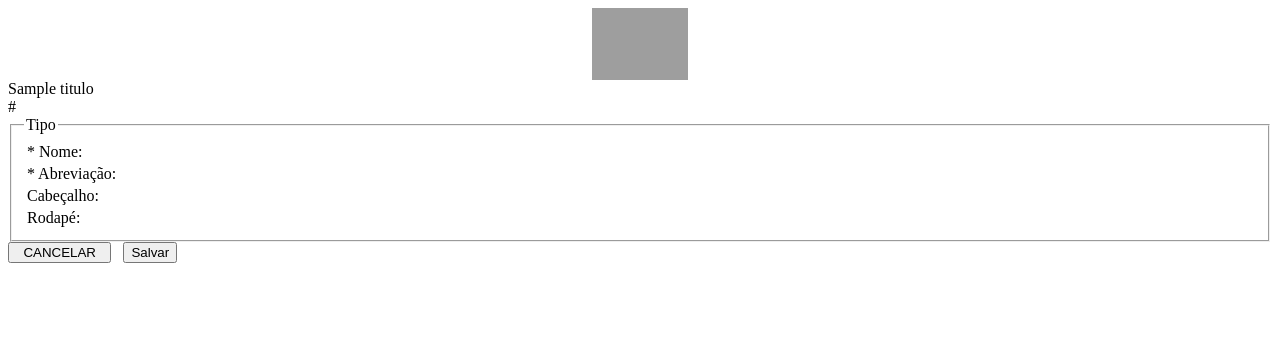
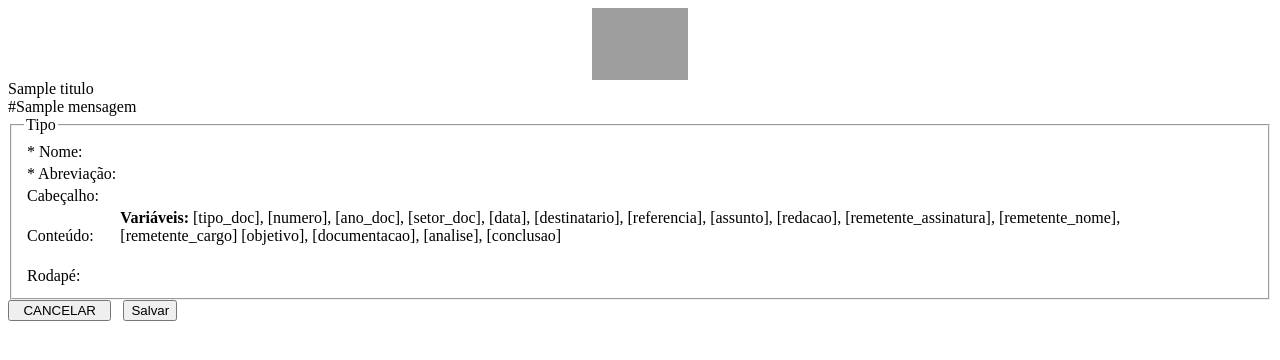
Before and after one commit to tarsodecastro/geradoc, a PHP site: template application/views/tipo/tipo_edit.php in a window 1280 px wide. Shown: the top 360 px of the page. Run offline with PHP 8.4, Linux system fonts and the light colour scheme; the template is opened without the code that fills it: most values are stand-ins (such as "Sample title", 1, 10 or a date in 2020); data that the repository does not hold is empty; some libraries are stand-ins or nearby versions; grey boxes are pictures that could not be loaded.

Commit message:
tipo, tipo_edit, campo_model

```diff
--- a/application/models/campo_model.php
+++ b/application/models/campo_model.php
@@ -133,6 +133,12 @@ function orgao($indice) {
     					'name' => 'campoCabecalho',
     					'id' => 'campoCabecalho',
     					'value' => $this->input->post('campoCabecalho'),
+    					'rows'  => '11',
+    			),
+    			'campoConteudo' => array(
+    					'name' => 'campoConteudo',
+    					'id' => 'campoConteudo',
+    					'value' => $this->input->post('campoConteudo'),
     					'rows'  => '11',
     			),
     			'campoRodape' => array(
--- a/application/views/tipo/tipo_edit.php
+++ b/application/views/tipo/tipo_edit.php
@@ -24,7 +24,25 @@
 
 		  	plugins: "preview image jbimages spellchecker textcolor table lists code",
 
-		  	toolbar: "bold italic underline strikethrough | fontsizeselect alignleft aligncenter alignright alignjustify | forecolor backcolor |subscript superscript removeformat | jbimages ",
+		  	toolbar: "bold italic underline strikethrough | alignleft aligncenter alignright alignjustify | forecolor backcolor |subscript superscript removeformat | preview code | fontsizeselect jbimages ",
+		  	statusbar : false,
+		   });
+
+    	 $("textarea#campoConteudo").tinymce({
+		      script_url : '<?php echo base_url(); ?>js/tinymce/tinymce.min.js',
+		      language : 'pt_BR',
+		  	  menubar : false,
+		  	  browser_spellcheck : true,
+		  	  forced_root_block : false, // <br />, para <p> deve ser comentado
+		  	  setup : function(ed){
+		  		ed.on('init', function() {
+		  			   this.getDoc().body.style.fontSize = '10.5pt';
+		  			});
+		  	},
+
+		  	plugins: "preview image jbimages spellchecker textcolor table lists code",
+
+		  	toolbar: "bold italic underline strikethrough | alignleft aligncenter alignright alignjustify | forecolor backcolor |subscript superscript removeformat |  preview code | fontsizeselect jbimages | table  ",
 		  	statusbar : false,
 		   });
 
@@ -40,9 +58,9 @@
 		  			});
 		  	},
 
-		  	plugins: "preview image spellchecker textcolor table lists",
+		  	plugins: "preview image jbimages spellchecker textcolor table lists code",
 
-		  	toolbar: "bold italic underline strikethrough | fontsizeselect alignleft aligncenter alignright alignjustify | forecolor backcolor |subscript superscript removeformat | jbimages ",
+		  	toolbar: "bold italic underline strikethrough | alignleft aligncenter alignright alignjustify | forecolor backcolor |subscript superscript removeformat | preview code | fontsizeselect jbimages ",
 		  	statusbar : false,
 		   });
     });
@@ -57,7 +75,7 @@
 
     <?php
     echo $link_back;
-    echo $message;
+    echo $mensagem;
     echo form_open($form_action);
     ?>
 
@@ -89,6 +107,16 @@
 			        	</td>
 		        	</tr>
 		        	<tr>
+			        	<td class="gray">Conteúdo:
+			        	</td>
+			        	<td class="green" style="width: 1000px;">
+			        		<strong> Variáveis: </strong>
+			        		[tipo_doc], [numero], [ano_doc], [setor_doc], [data], [destinatario], [referencia], [assunto], [redacao], [remetente_assinatura], [remetente_nome], [remetente_cargo]
+			        		[objetivo], [documentacao], [analise], [conclusao] <br /><br />
+			        		<?php echo form_textarea($campoConteudo) .form_error('campoConteudo'); ?>
+			        	</td>
+		        	</tr>
+		        	<tr>
 			        	<td class="gray">Rodapé:
 			        	</td>
 			        	<td class="green"><?php echo form_textarea($campoRodape) .form_error('campoRodape'); ?>
```
Also changed, not shown: application/controllers/tipo.php (+13 -3 lines).
